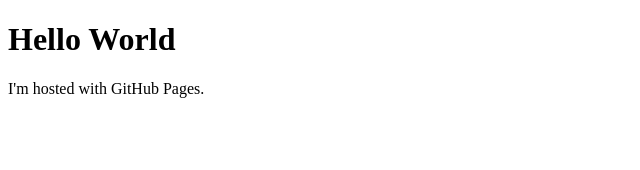
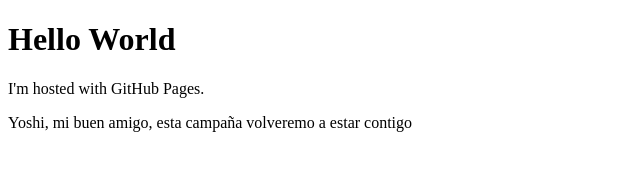
Before and after one commit to francossian/francossian.github.io, a plain HTML site: page index.html in a window 1280 px wide. Shown: the whole page, without its empty margins (0-640 px from the left). Drawn offline with Linux system fonts and the light colour scheme.

Commit message:
Update index.html

```diff
--- a/index.html
+++ b/index.html
@@ -3,5 +3,6 @@
 <body>
 <h1>Hello World</h1>
 <p>I'm hosted with GitHub Pages.</p>
+<p>Yoshi, mi buen amigo, esta campaña volveremo a estar contigo</p>
 </body>
 </html>
```
